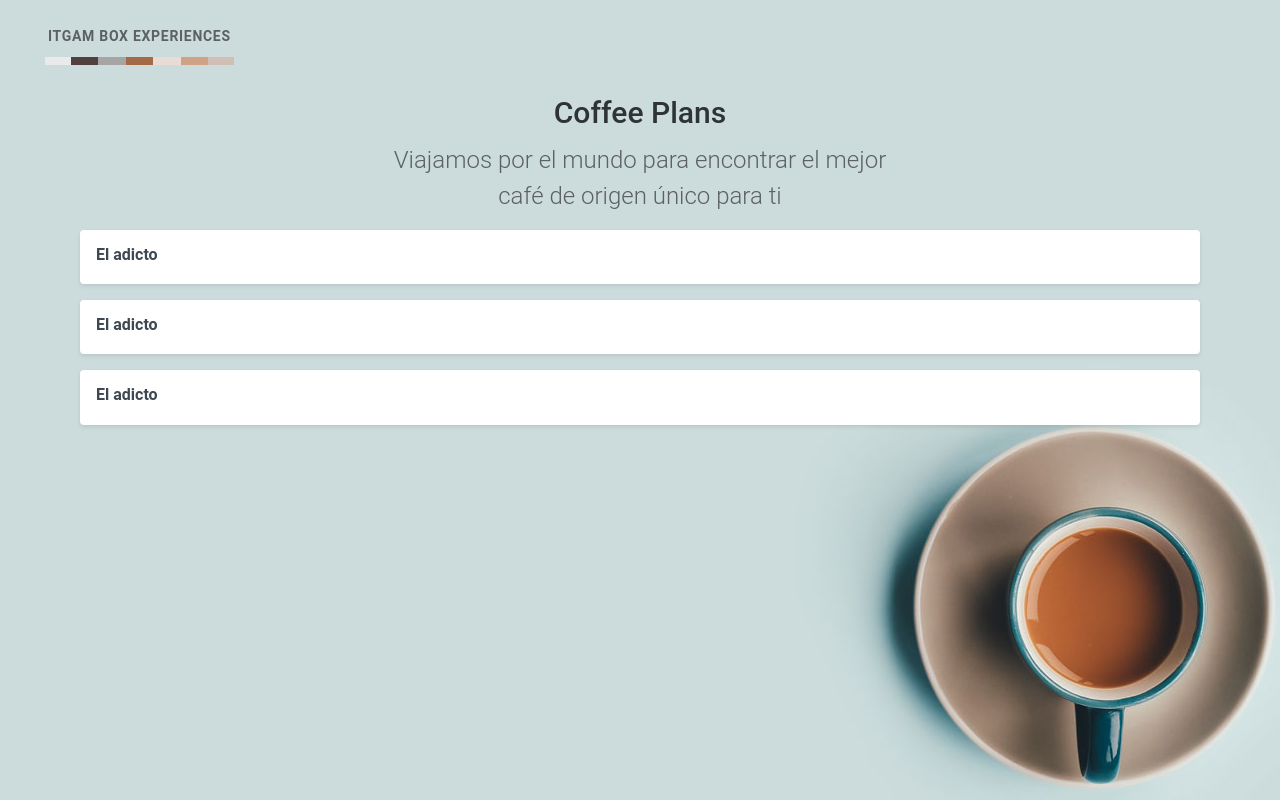
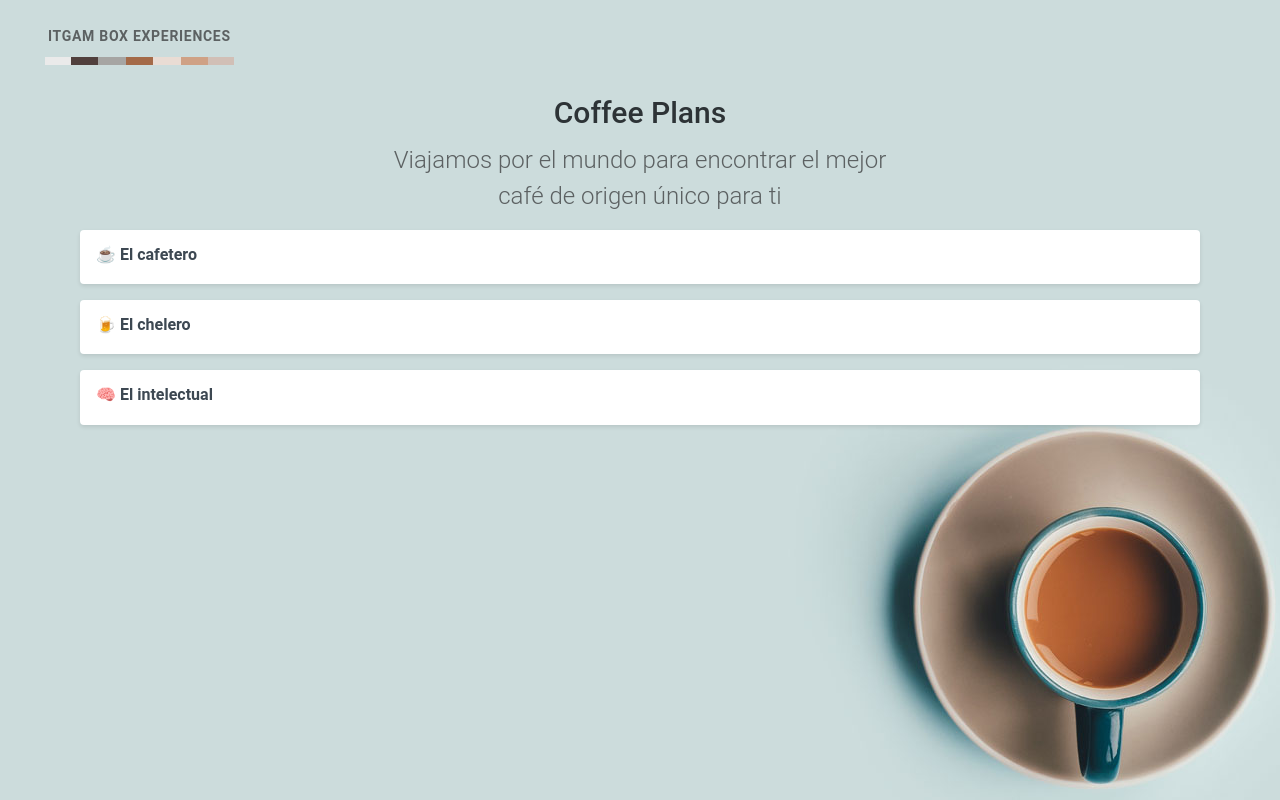
Before and after one commit to rivalcoba/DADM-2024B, a Vue app: page / in a window 1280 px wide. Built offline with nearby package versions, Linux system fonts and the light colour scheme.

Commit message:
⭐ S03S03 Usando Propiedades

```diff
--- a/src/App.vue
+++ b/src/App.vue
@@ -18,9 +18,9 @@ import planItem from './components/plan-item.vue';
     </h2>
 
     <div class="plans">
-      <plan-item />
-      <plan-item />
-      <plan-item />
+      <plan-item plan-icon="☕" name="El cafetero"></plan-item>
+      <plan-item planIcon="🍺" name="El chelero"></plan-item>
+      <plan-item planIcon="🧠" name="El intelectual"></plan-item>
     </div>
   </div>
 </template>
--- a/src/components/plan-item.vue
+++ b/src/components/plan-item.vue
@@ -1,11 +1,15 @@
 <template>
   <div class="plan">
     <div class="description">
-      <span class="title"> El adicto </span>
+      <span class="title"> {{ planIcon }} {{ name }} </span>
     </div>
   </div>
 </template>
 
-<script setup></script>
+<script setup>
+// Usando un macro para
+// definir las props
+defineProps(['name','planIcon']);
+</script>
 
 <style scoped></style>
```
